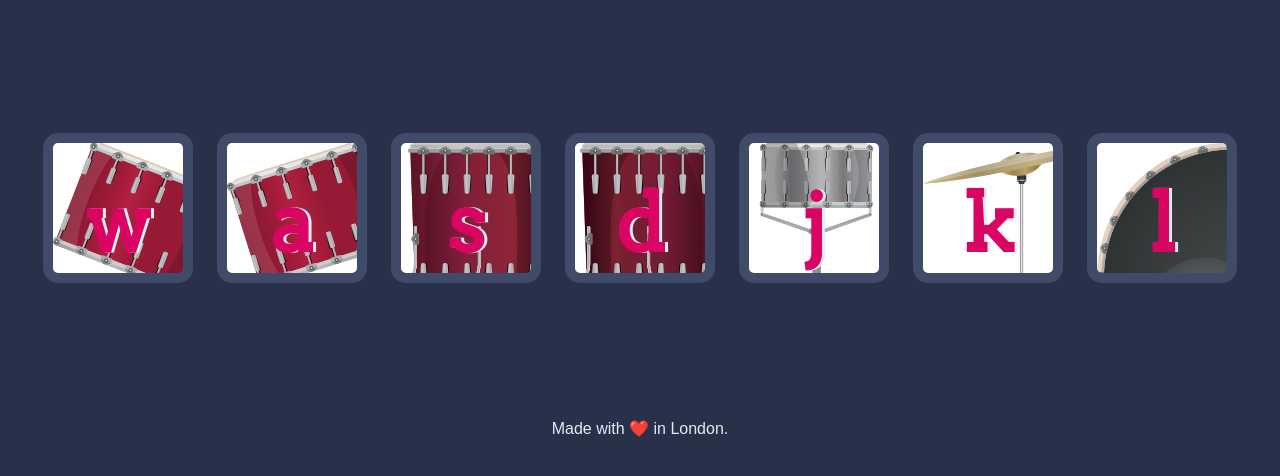
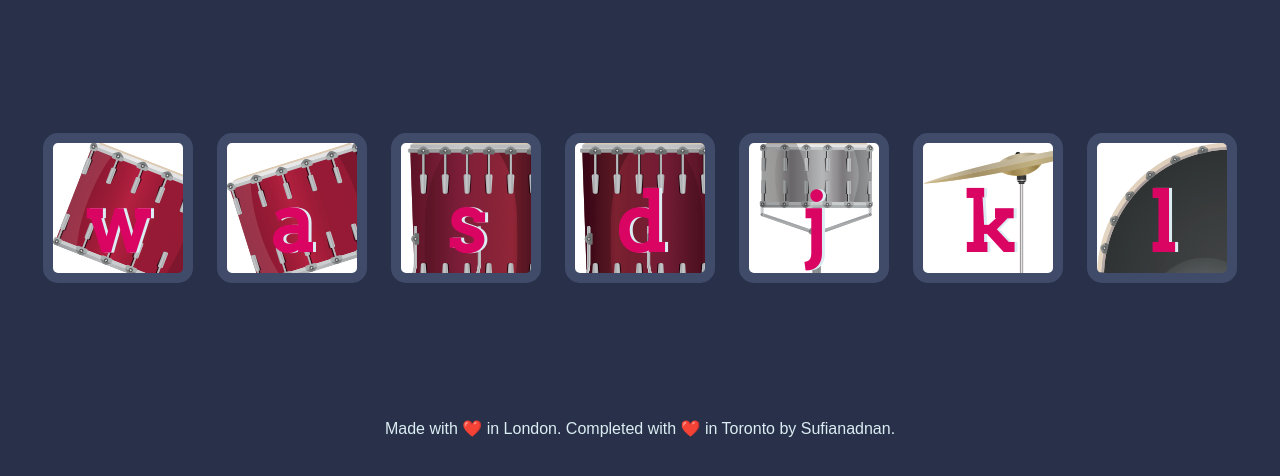
Before and after one commit to sufianadnan/Drumkit, a plain HTML site: page index.html in a window 1280 px wide. Shown: the part 156-632 px from the top of the page. Drawn offline with Linux system fonts and the light colour scheme.

Commit message:
Update index.html

```diff
--- a/index.html
+++ b/index.html
@@ -23,6 +23,7 @@
 
   <footer>
     Made with ❤️ in London.
+    Completed with ❤️ in Toronto by Sufianadnan.
   </footer>
 
   <script src="index.js"></script> <!-- Updated the script name to index.js -->
```
